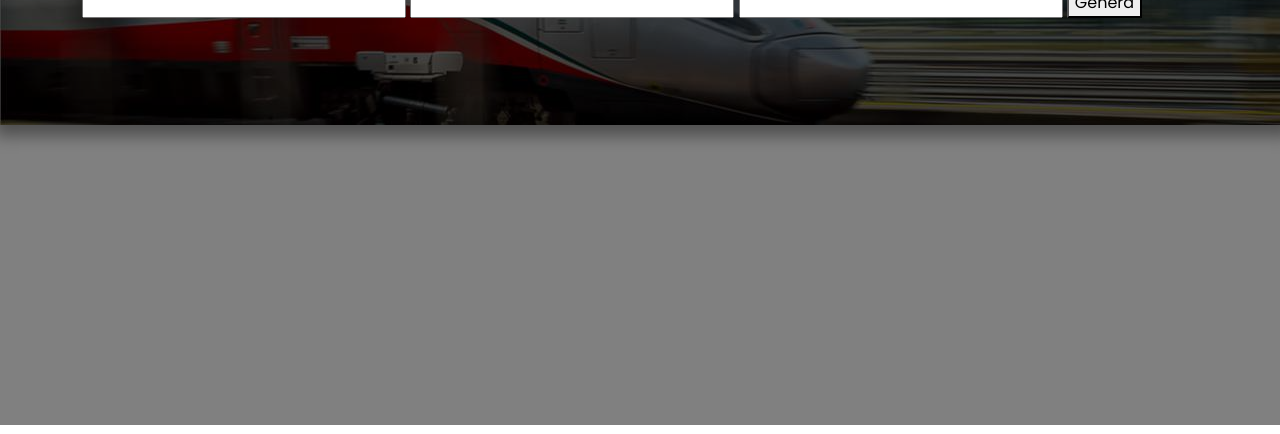
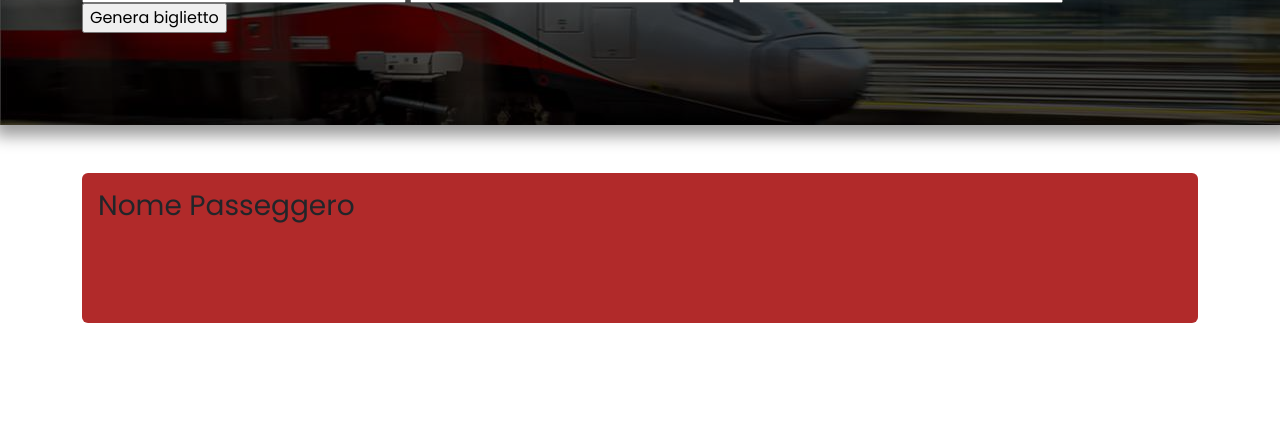
Before and after one commit to giuliagrfo/js-biglietto-treno-form, a plain HTML site: page index.html in a window 1280 px wide. Shown: the part 366-800 px from the top of the page. Drawn offline with nearby package versions, Linux system fonts and the light colour scheme.

Commit message:
input userName

```diff
--- a/assets/css/style.css
+++ b/assets/css/style.css
@@ -78,8 +78,7 @@ body {
     line-height: 55px;
 }
 
-
-.nome_utente {
-    background-color: gray;
-    height: 300px;
+#biglietto {
+    background-color: rgb(177, 42, 42);
+    height: 150px;
 }
--- a/assets/js/main.js
+++ b/assets/js/main.js
@@ -9,7 +9,7 @@ Sulla base di queste informazioni dovrà calcolare il prezzo totale del viaggio,
 
 */
 // Chiedere nome del passeggero
-const userName = document.getElementById('name');
+const userName = document.getElementById('name').value;
 // console.log('nome utente', document.getElementById('name').value);
 
 // Chiedere numero di chilometri che vuole percorrere
@@ -45,8 +45,9 @@ const buttonGenerator = document.getElementById('genera');
 
 
 buttonGenerator.addEventListener('click', function(){
-    const userName = document.getElementById('name');
-    console.log(userName.value);
+    const userName = document.getElementById('name').value;
+    // console.log(userName.value);
+    document.getElementById('nome_utente').innerHTML = `${userName}`
 
 })
 
--- a/index.html
+++ b/index.html
@@ -23,13 +23,19 @@
                 <input type="text" name="" id="name">
                 <input type="text" name="" id="km">
                 <input type="text" name="" id="age">
-                <button id="genera">Genera</button>
+                <input type="button" value="Genera biglietto" id="genera">
             </div>
         </div>
 
     </section>
 
-    <div class="nome_utente">
+    <div class="container">
+        <div id="biglietto" class="mt-5 rounded">
+            <div class="utente p-3">
+                <h3>Nome Passeggero</h3>
+                <p id="nome_utente"></p>
+            </div>
+        </div>
 
     </div>
 
```
